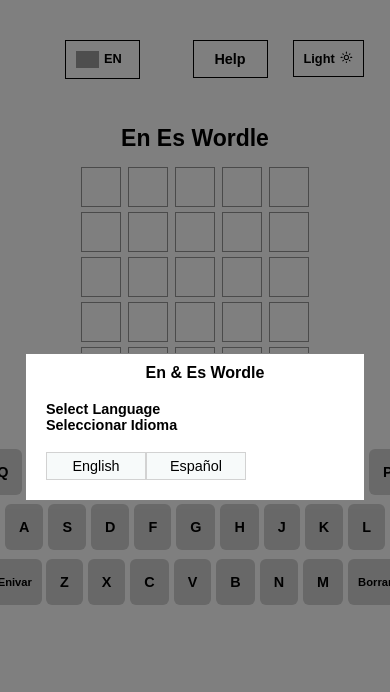
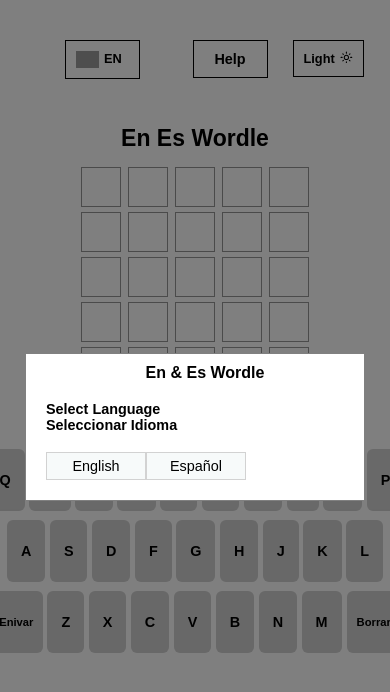
Before and after one commit to josephBabal/En-Es-Wordle, a Next.js app in the folder frontend/: page / in a window 390 px wide. Shown: the top 692 px of the page. Built offline with nearby package versions, Linux system fonts and the light colour scheme; grey boxes are pictures that could not be loaded.

Commit message:
adjusted keyboard

```diff
--- a/frontend/src/styles/Keyboard.module.css
+++ b/frontend/src/styles/Keyboard.module.css
@@ -116,9 +116,13 @@
     width: 100%;
   }
 
+  .row {
+    gap: 0.5px;
+  }
+
   .letter,
   .special {
-    padding: 15px 14px;
+    padding: 23px 14px;
     margin: 2px;
     font-size: 0.9rem;
   }
```
